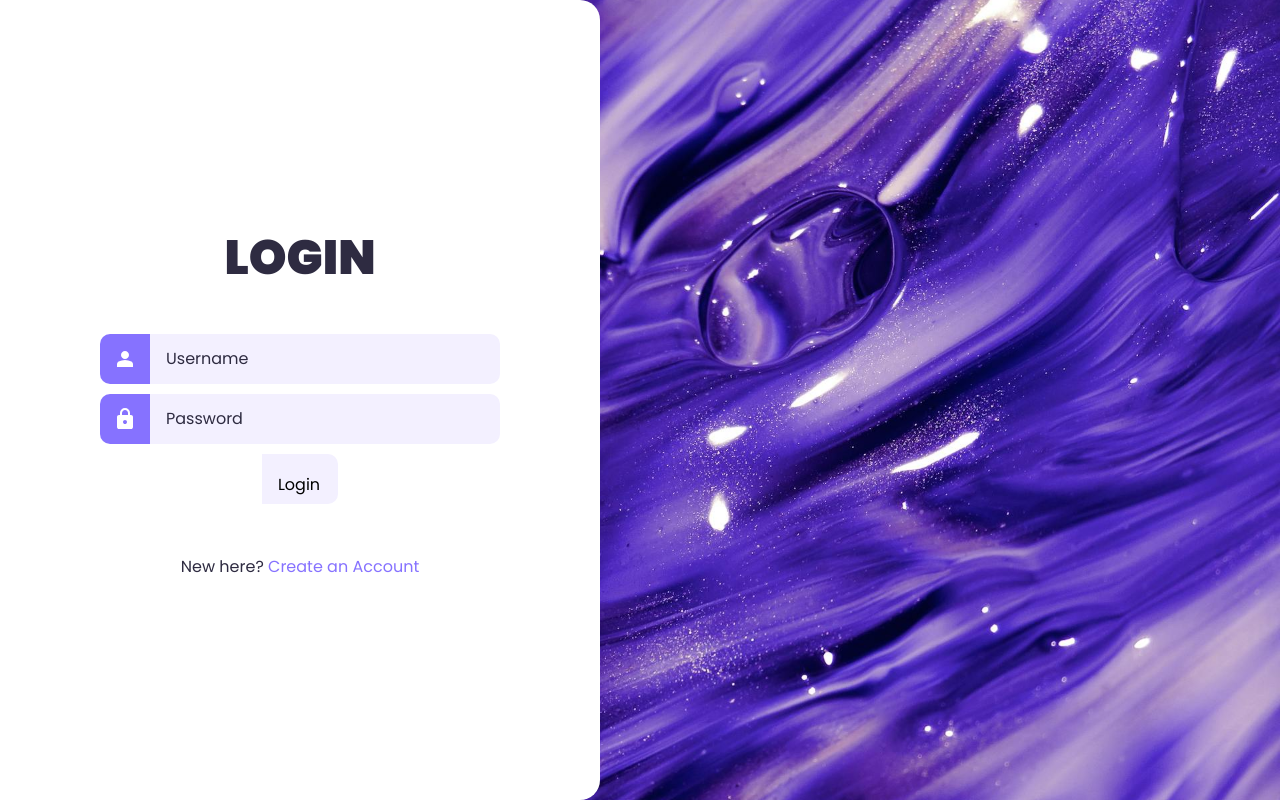
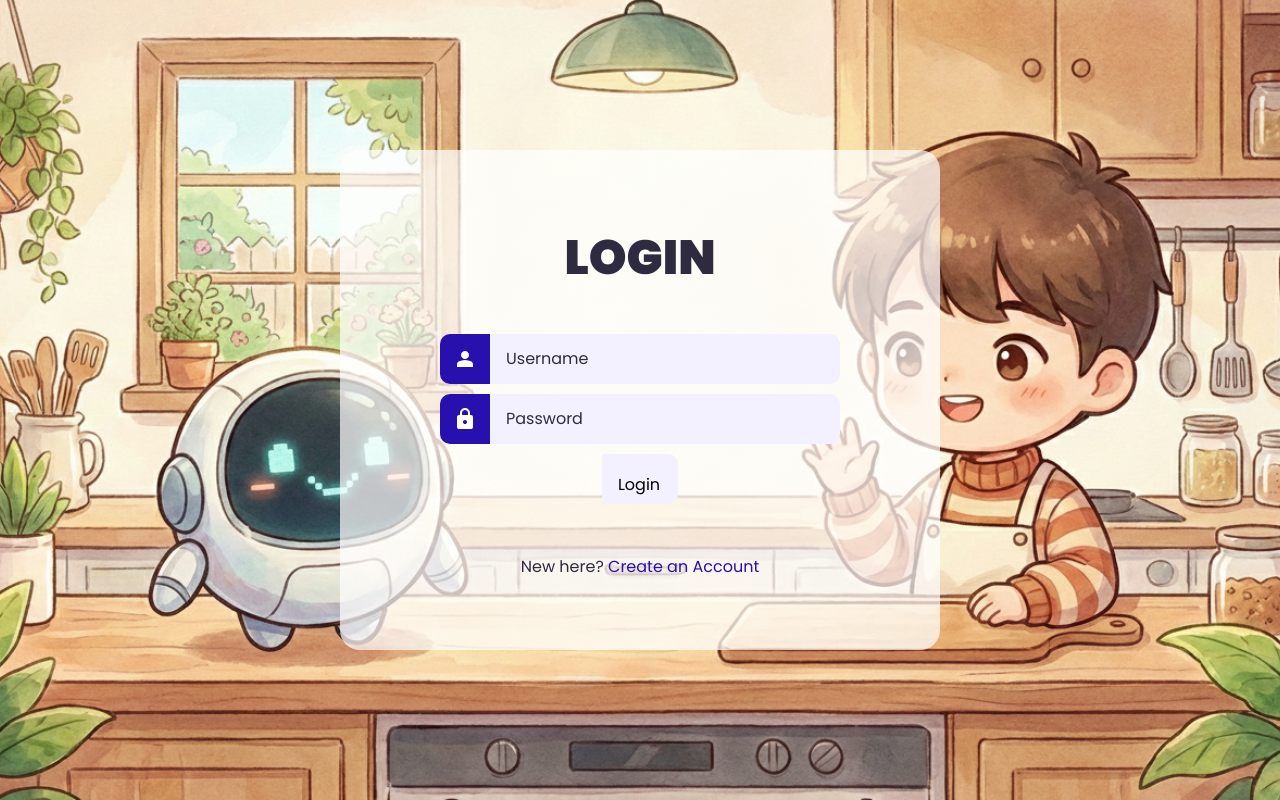
Before and after one commit to Supramega1/CIR_Project, a Flask app: page /login in a window 1280 px wide. Run offline with Flask 3, Linux system fonts and the light colour scheme.

Commit message:
Looking good joker

```diff
--- a/src/server.py
+++ b/src/server.py
@@ -72,7 +72,7 @@
                            InputRequired(), Length(min=1, max=20)], render_kw={"placeholder": "Username"})
 
     password = PasswordField(validators=[
-                             InputRequired(), Length(min=8, max=20)], render_kw={"placeholder": "Password"})
+                             InputRequired(), Length(min=1, max=20)], render_kw={"placeholder": "Password"})
 
     submit = SubmitField('Login')
 
@@ -104,14 +104,7 @@
     return render_template('index.html')
 
 
-@app.route('/logout', methods=['GET', 'POST'])
-@login_required
-def logout():
-    logout_user()
-    return redirect(url_for('login'))
-
-
-@ app.route('/register', methods=['GET', 'POST'])
+@app.route('/register', methods=['GET', 'POST'])
 def register():
     form = RegisterForm()
 
@@ -157,7 +150,13 @@
 #   value = {"messages": [...], "last_used": datetime}
 CONVERSATIONS = {}
 
-# System prompt – defines the LLM persona
+# Track active operations per user
+USER_OPERATIONS = {}  # {user_id: {"tts_thread": thread, "tts_stop_event": event, "conversation_id": conv_id}}
+
+# Track active users (users currently logged in)
+ACTIVE_USERS = set()  # {user_id, user_id, ...}
+
+# System prompt — defines the LLM persona
 SYSTEM_PROMPT = {
     "role": "system",
     "content": """You are YUMEYE, a creative English-speaking chef.
@@ -200,8 +199,18 @@
     return '\n'.join(cleaned_lines)
 
 
-def tts_stream(texte: str):
+def tts_stream(texte: str, user_id: int = None):
+    """
+    Stream TTS audio for a given text.
+    If user_id is provided, track the operation for cleanup on logout.
+    IMPORTANT: Check if user is still active before starting TTS.
+    """
     global current_thread, current_stop_event
+
+    # Check if user is still logged in
+    if user_id and user_id not in ACTIVE_USERS:
+        print(f"User {user_id} is no longer active. Skipping TTS.")
+        return None
 
     texte = sanitize_text_add_dots(texte)
 
@@ -244,7 +253,50 @@
     thread = threading.Thread(target=worker)
     current_thread = thread
     thread.start()
+
+    # Track per-user if user_id provided
+    if user_id:
+        if user_id not in USER_OPERATIONS:
+            USER_OPERATIONS[user_id] = {}
+        USER_OPERATIONS[user_id]["tts_thread"] = thread
+        USER_OPERATIONS[user_id]["tts_stop_event"] = stop_event
+
     return None
+
+
+def cleanup_user_operations(user_id: int):
+    """
+    Stop all active operations for a user (TTS, recordings, etc.)
+    """
+    # Remove from active users
+    ACTIVE_USERS.discard(user_id)
+
+    if user_id not in USER_OPERATIONS:
+        return
+
+    user_ops = USER_OPERATIONS[user_id]
+
+    # Stop TTS if running
+    if "tts_stop_event" in user_ops and "tts_thread" in user_ops:
+        thread = user_ops["tts_thread"]
+        stop_event = user_ops["tts_stop_event"]
+
+        if thread and thread.is_alive():
+            print(f"Stopping TTS for user {user_id}")
+            stop_event.set()
+            thread.join(timeout=2)  # Wait max 2 seconds
+
+    # Clear conversation history
+    if "conversation_id" in user_ops:
+        conv_id = user_ops["conversation_id"]
+        if conv_id in CONVERSATIONS:
+            print(f"Clearing conversation {conv_id} for user {user_id}")
+            del CONVERSATIONS[conv_id]
+
+    # Remove user from tracking
+    del USER_OPERATIONS[user_id]
+    print(f"Cleaned up operations for user {user_id}")
+
 
 @app.route("/stop_tts", methods=["GET"])
 def stop_tts():
@@ -285,6 +337,7 @@
 
 # ------------------- MAIN ENDPOINT -------------------
 @app.route("/upload", methods=["POST"])
+@login_required
 def upload_audio():
     """
     Expected multipart/form-data:
@@ -306,6 +359,11 @@
     filename = f"{conversation_id}.webm"
     filepath = os.path.join(UPLOAD_FOLDER, filename)
     audio_file.save(filepath)
+
+    # Get user_id before processing
+    user_id = current_user.id
+    # Mark user as active
+    ACTIVE_USERS.add(user_id)
 
     try:
         # ---- 2. Transcribe with Whisper ----
@@ -336,8 +394,17 @@
         )
         llm_reply = response["message"]["content"]
 
-        # Start TTS stream for LLM reply
-        tts_stream(llm_reply)
+        # Check if user is still active before starting TTS
+        if user_id in ACTIVE_USERS:
+            # Start TTS stream for LLM reply with user tracking
+            tts_stream(llm_reply, user_id=user_id)
+
+            # Track conversation for this user
+            if user_id not in USER_OPERATIONS:
+                USER_OPERATIONS[user_id] = {}
+            USER_OPERATIONS[user_id]["conversation_id"] = conversation_id
+        else:
+            print(f"User {user_id} logged out during processing. Skipping TTS.")
 
         # Append assistant reply to history
         conv["messages"].append({"role": "assistant", "content": llm_reply})
@@ -360,6 +427,7 @@
         return jsonify({"error": str(e)}), 500
 
 @app.route("/upload_image", methods=["POST"])
+@login_required
 def upload_image():
     # We get the image but do nothing with it for now
     image = request.files.get("image")
@@ -399,10 +467,7 @@
     else:
         user_text = "No ingredients detected in the image. Notify the user ( me )."
 
-
-
     # END OF BUILDING
-
 
     # Use provided ID or generate a new one
     conversation_id = request.form.get(
@@ -411,6 +476,11 @@
     )
 
     print(f"[User TEXT] {user_text}")
+
+    # Get user_id before processing
+    user_id = current_user.id
+    # Mark user as active
+    ACTIVE_USERS.add(user_id)
 
     try:
         # ---- 1. Initialise / retrieve conversation ----
@@ -436,8 +506,17 @@
         )
         llm_reply = response["message"]["content"]
 
-        # Start TTS stream for LLM reply
-        tts_stream(llm_reply)
+        # Check if user is still active before starting TTS
+        if user_id in ACTIVE_USERS:
+            # Start TTS stream for LLM reply with user tracking
+            tts_stream(llm_reply, user_id=user_id)
+
+            # Track conversation for this user
+            if user_id not in USER_OPERATIONS:
+                USER_OPERATIONS[user_id] = {}
+            USER_OPERATIONS[user_id]["conversation_id"] = conversation_id
+        else:
+            print(f"User {user_id} logged out during processing. Skipping TTS.")
 
         # Append assistant reply to history
         conv["messages"].append({"role": "assistant", "content": llm_reply})
@@ -457,6 +536,7 @@
 
 
 @app.route("/texte", methods=["POST"])
+@login_required
 def texte_input():
     """
     Expected JSON:
@@ -482,6 +562,11 @@
 
     print(f"[User TEXT] {user_text}")
 
+    # Get user_id before processing
+    user_id = current_user.id
+    # Mark user as active
+    ACTIVE_USERS.add(user_id)
+
     try:
         # ---- 1. Initialise / retrieve conversation ----
         if conversation_id not in CONVERSATIONS:
@@ -506,8 +591,17 @@
         )
         llm_reply = response["message"]["content"]
 
-        # Start TTS stream for LLM reply
-        tts_stream(llm_reply)
+        # Check if user is still active before starting TTS
+        if user_id in ACTIVE_USERS:
+            # Start TTS stream for LLM reply with user tracking
+            tts_stream(llm_reply, user_id=user_id)
+
+            # Track conversation for this user
+            if user_id not in USER_OPERATIONS:
+                USER_OPERATIONS[user_id] = {}
+            USER_OPERATIONS[user_id]["conversation_id"] = conversation_id
+        else:
+            print(f"User {user_id} logged out during processing. Skipping TTS.")
 
         # Append assistant reply to history
         conv["messages"].append({"role": "assistant", "content": llm_reply})
@@ -523,13 +617,29 @@
     except Exception as e:
         return jsonify({"error": str(e)}), 500
 
+
+@app.route('/logout', methods=['GET', 'POST'])
+@login_required
+def logout():
+    user_id = current_user.id
+
+    # Clean up all active operations for this user
+    cleanup_user_operations(user_id)
+
+    # Log out the user
+    logout_user()
+
+    return redirect(url_for('login'))
+
+
 # ------------------- HEALTH CHECK -------------------
 @app.route("/health")
 def health():
     """Simple health endpoint for monitoring."""
     return jsonify({
         "status": "ok",
-        "active_conversations": len(CONVERSATIONS)
+        "active_conversations": len(CONVERSATIONS),
+        "active_users": len(ACTIVE_USERS)
     })
 
 # ------------------- RUN SERVER -------------------
@@ -539,4 +649,4 @@
         db.create_all()   # creates tables only if they don't exist
         print("Database ready.")
     print(f"Server starting | Whisper: small.en | LLM: {LLM_MODEL} | Piper TTS en_US-lessac-high")
-    app.run(host="0.0.0.0", port=5000, debug=False)
+    app.run(host="0.0.0.0", port=5000, debug=True)
--- /dev/null
+++ b/src/static/style_login.css
@@ -0,0 +1,146 @@
+@import url('https://fonts.googleapis.com/css2?family=Poppins:ital,wght@0,100;0,200;0,300;0,400;0,500;0,600;0,700;0,800;0,900;1,100;1,200;1,300;1,400;1,500;1,600;1,700;1,800;1,900&display=swap');
+:root{
+  --accent-color: #2810af;
+  --base-color: white;
+  --text-color: #2E2B41;
+  --input-color: #F3F0FF;
+}
+*{
+  margin: 0;
+  padding: 0;
+}
+html{
+  font-family: Poppins, Segoe UI, sans-serif;
+  font-size: 12pt;
+  color: var(--text-color);
+  text-align: center;
+}
+body{
+  min-height: 100vh;
+  background-image: url(background_login.png);
+  background-size: cover;
+  background-position: center;
+  overflow: hidden;
+  /* Ajout pour centrer la boîte */
+  display: flex;
+  justify-content: center;
+  align-items: center;
+}
+.wrapper{
+  box-sizing: border-box;
+  /* Changement : rgba au lieu de var(--base-color) pour la transparence */
+  background-color: rgba(255, 255, 255, 0.7);
+  /* Ajout d'un effet de flou sur l'arrière-plan (optionnel mais joli) */
+  /*backdrop-filter: blur(10px);
+  /* Changement : height auto au lieu de 100vh */
+  height: auto;
+  min-height: 500px;
+  width: max(40%, 600px);
+  padding: 60px 10px;
+  border-radius: 20px;
+  display: flex;
+  flex-direction: column;
+  align-items: center;
+  justify-content: center;
+}
+h1{
+  font-size: 3rem;
+  font-weight: 900;
+  text-transform: uppercase;
+}
+form{
+  width: min(400px, 100%);
+  margin-top: 20px;
+  margin-bottom: 50px;
+  display: flex;
+  flex-direction: column;
+  align-items: center;
+  gap: 10px;
+}
+form > div{
+  width: 100%;
+  display: flex;
+  justify-content: center;
+}
+form label{
+  flex-shrink: 0;
+  height: 50px;
+  width: 50px;
+  background-color: var(--accent-color);
+  fill: var(--base-color);
+  color: var(--base-color);
+  border-radius: 10px 0 0 10px;
+  display: flex;
+  justify-content: center;
+  align-items: center;
+  font-size: 1.5rem;
+  font-weight: 500;
+}
+form input{
+  box-sizing: border-box;
+  flex-grow: 1;
+  min-width: 0;
+  height: 50px;
+  padding: 1em;
+  font: inherit;
+  border-radius: 0 10px 10px 0;
+  border: 2px solid var(--input-color);
+  border-left: none;
+  background-color: var(--input-color);
+  transition: 150ms ease;
+}
+form input:hover{
+  border-color: var(--accent-color);
+}
+form input:focus{
+  outline: none;
+  border-color: var(--text-color);
+}
+div:has(input:focus) > label{
+  background-color: var(--text-color);
+}
+form input::placeholder{
+  color: var(--text-color);
+}
+form button{
+  margin-top: 10px;
+  border: none;
+  border-radius: 1000px;
+  padding: .85em 4em;
+  background-color: var(--accent-color);
+  color: var(--base-color);
+  font: inherit;
+  font-weight: 600;
+  text-transform: uppercase;
+  cursor: pointer;
+  transition: 150ms ease;
+}
+form button:hover{
+  background-color: var(--text-color);
+}
+form button:focus{
+  outline: none;
+  background-color: var(--text-color);
+}
+a{
+  text-decoration: none;
+  color: var(--accent-color);
+}
+a:hover{
+  text-decoration: underline;
+}
+@media(max-width: 1100px){
+  .wrapper{
+    width: min(600px, 100%);
+    border-radius: 20px;
+  }
+}
+form div.incorrect label{
+  background-color: #f06272;
+}
+form div.incorrect input{
+  border-color: #f06272;
+}
+#error-message{
+  color:#f06272;
+}
--- a/src/static/style.css
+++ b/src/static/style_register.css
@@ -1,6 +1,6 @@
 @import url('https://fonts.googleapis.com/css2?family=Poppins:ital,wght@0,100;0,200;0,300;0,400;0,500;0,600;0,700;0,800;0,900;1,100;1,200;1,300;1,400;1,500;1,600;1,700;1,800;1,900&display=swap');
 :root{
-  --accent-color: #8672FF;
+  --accent-color: #2810af;
   --base-color: white;
   --text-color: #2E2B41;
   --input-color: #F3F0FF;
@@ -17,18 +17,27 @@
 }
 body{
   min-height: 100vh;
-  background-image: url(background.jpg);
+  background-image: url(background_register.png);
   background-size: cover;
-  background-position: right;
+  background-position: center;
   overflow: hidden;
+  /* Ajout pour centrer la boîte */
+  display: flex;
+  justify-content: center;
+  align-items: center;
 }
 .wrapper{
   box-sizing: border-box;
-  background-color: var(--base-color);
-  height: 100vh;
+  /* ✅ Changement : rgba au lieu de var(--base-color) pour la transparence */
+  background-color: rgba(255, 255, 255, 0.7);
+  /* Ajout d'un effet de flou sur l'arrière-plan (optionnel mais joli) */
+  /*backdrop-filter: blur(10px);
+  /* Changement : height auto au lieu de 100vh */
+  height: auto;
+  min-height: 500px;
   width: max(40%, 600px);
-  padding: 10px;
-  border-radius: 0 20px 20px 0;
+  padding: 60px 10px;
+  border-radius: 20px;
   display: flex;
   flex-direction: column;
   align-items: center;
@@ -123,7 +132,7 @@
 @media(max-width: 1100px){
   .wrapper{
     width: min(600px, 100%);
-    border-radius: 0;
+    border-radius: 20px;
   }
 }
 form div.incorrect label{
--- a/src/templates/login.html
+++ b/src/templates/login.html
@@ -4,7 +4,7 @@
   <meta charset="UTF-8">
   <meta name="viewport" content="width=device-width, initial-scale=1.0">
   <title>Login</title>
-  <link rel="stylesheet" href="../static/style.css">
+  <link rel="stylesheet" href="../static/style_login.css">
   <!-- ✅ Validation js now usable for client -->
   <script type="text/javascript" src="../static/validation.js" defer></script>
 </head>
--- a/src/templates/register.html
+++ b/src/templates/register.html
@@ -4,7 +4,7 @@
   <meta charset="UTF-8">
   <meta name="viewport" content="width=device-width, initial-scale=1.0">
   <title>Signup</title>
-  <link rel="stylesheet" href="../static/style.css">
+  <link rel="stylesheet" href="../static/style_register.css">
   <script type="text/javascript" src="../static/validation.js" defer></script>
 </head>
 <body>
```
Also changed, not shown: src/static/background.jpg (deleted), src/static/background_login.png (added), src/static/background_register.png (added).
